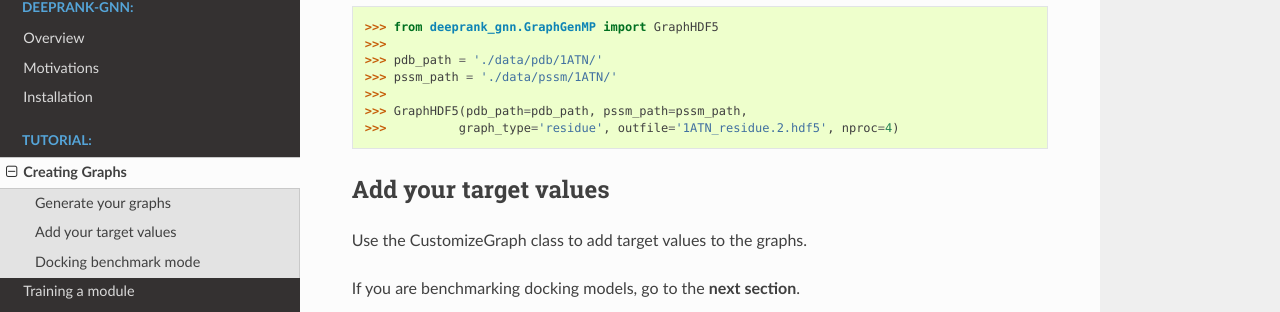
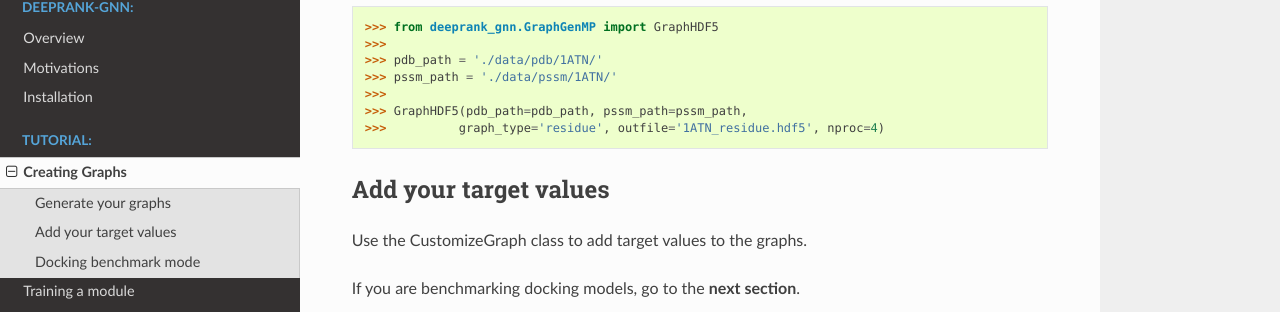
Before and after one commit to DeepRank/Deeprank-GNN, a Sphinx documentation site: the page built from docs/tutorial.generate_graph.rst, in a window 1280 px wide and 900 px high, scrolled down 821 px. Shown: the part 139-451 px from the top of the window. Built offline with Sphinx 7.4.7 and the Read the Docs theme 2.0.0, drawn with Linux system fonts in a browser that asks for light colours.

Commit message:
Update tutorial.generate_graph.rst

```diff
--- a/docs/tutorial.generate_graph.rst
+++ b/docs/tutorial.generate_graph.rst
@@ -47,7 +47,7 @@ Note that the pssm information is used to compute the **pssm**, **cons** and **i
 >>> pssm_path = './data/pssm/1ATN/'
 >>>
 >>> GraphHDF5(pdb_path=pdb_path, pssm_path=pssm_path,
->>>          graph_type='residue', outfile='1ATN_residue.2.hdf5', nproc=4)
+>>>          graph_type='residue', outfile='1ATN_residue.hdf5', nproc=4)
 
 Add your target values
 -------------------------------------
```
